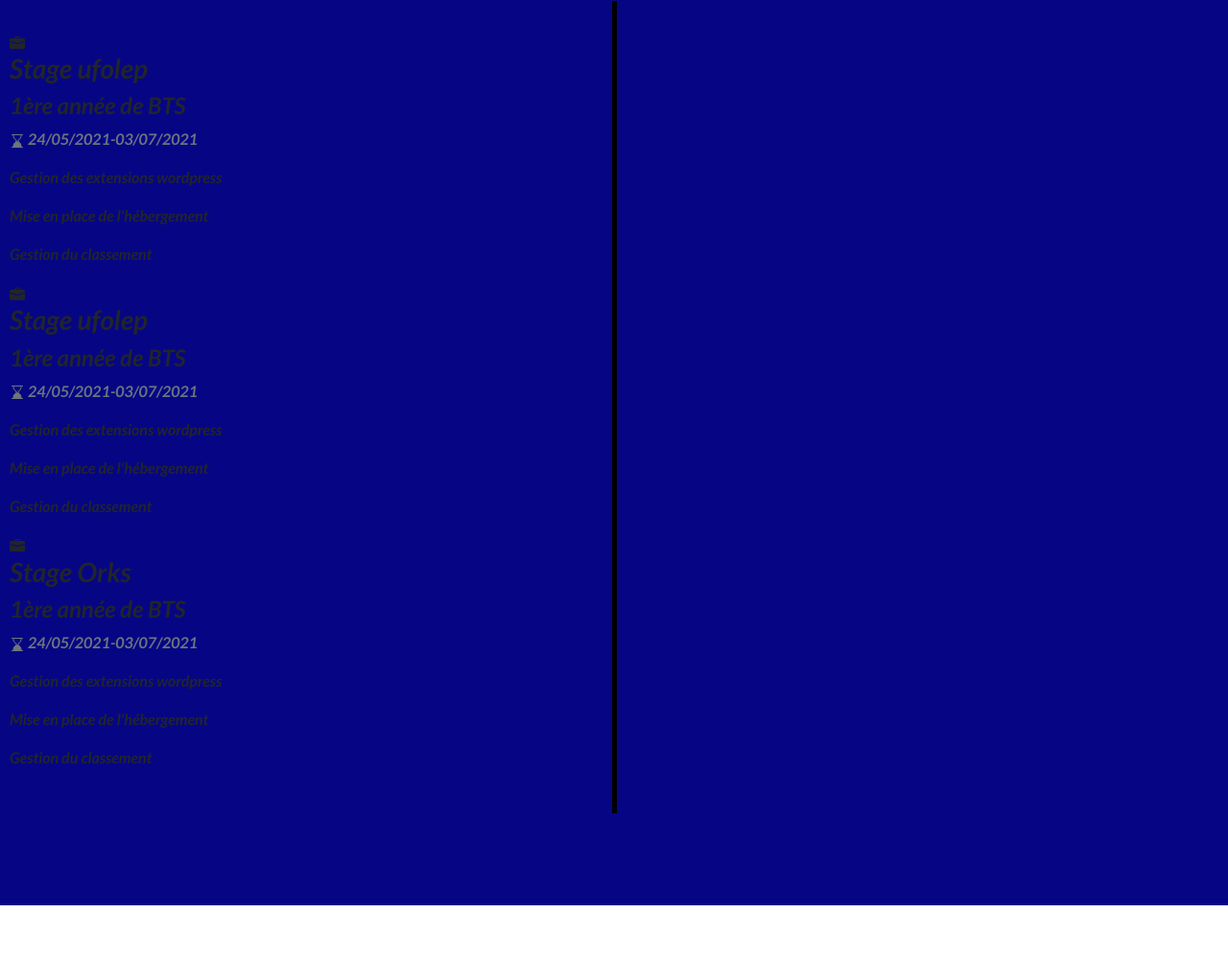
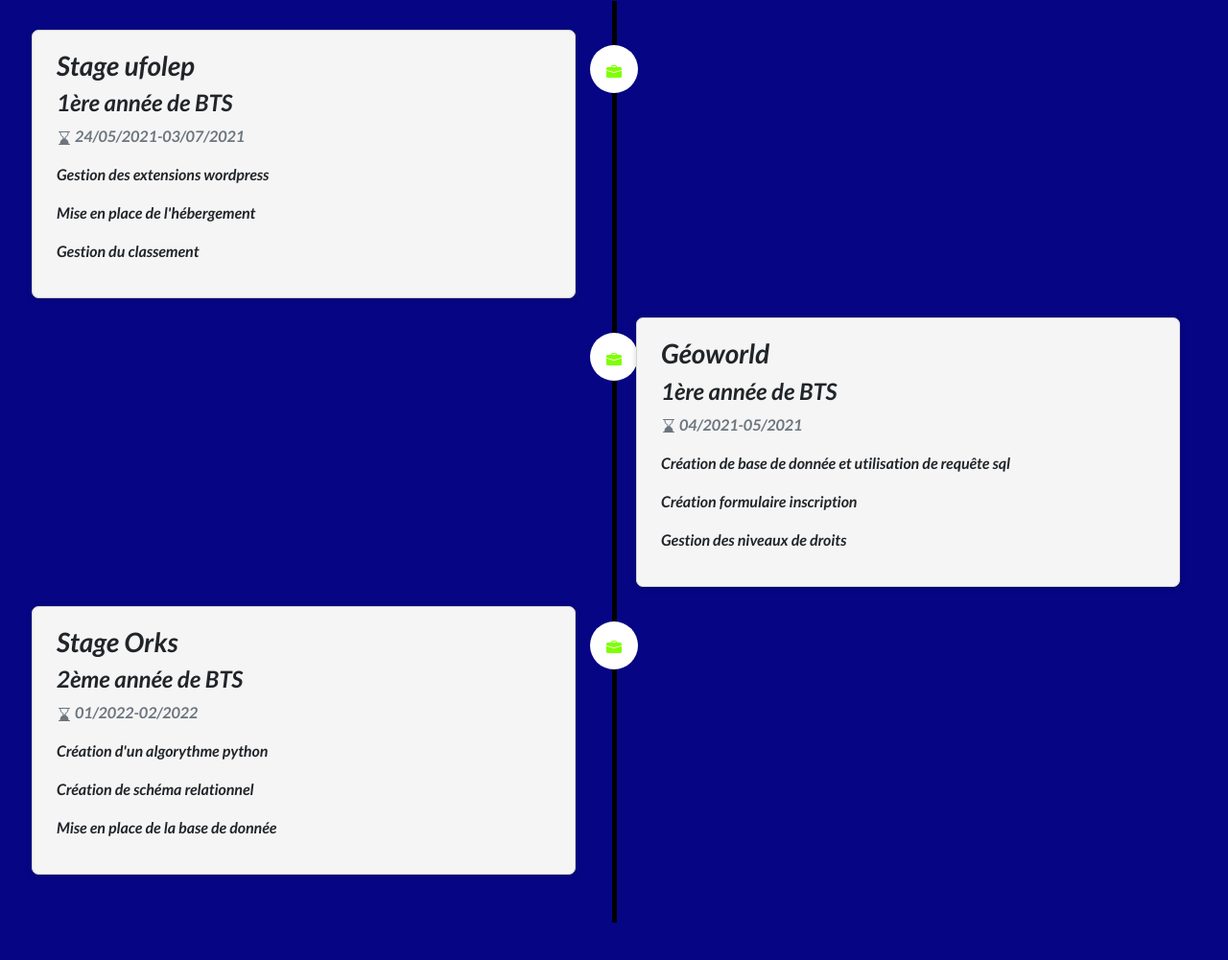
Before and after one commit to Tekenwitt/Tekenwitt, a plain HTML site: page index.html in a window 1280 px wide. Shown: the part 1232-2233 px from the top of the page at 96% size. Before the commit the page ends 2176 px from the top, so only its background shows below. Drawn offline with nearby package versions, Linux system fonts and the light colour scheme.

Commit message:
Add files via upload

```diff
--- a/index.html
+++ b/index.html
@@ -133,11 +133,11 @@
                                     <path d="M0 12.5A1.5 1.5 0 0 0 1.5 14h13a1.5 1.5 0 0 0 1.5-1.5V6.85L8.129 8.947a.5.5 0 0 1-.258 0L0 6.85v5.65z"/>
                                 </svg>
                             </div>
-                            <div class="timeline-panel-container">
+                            <div class="timeline-panel-container-inverted">
                              <div class="timeline-panel">
                                  <div class="timeline-heading">
                                     <h3>
-                                        Stage ufolep
+                                        Géoworld
                                     </h3>
 
                                     <h4>
@@ -146,19 +146,19 @@
                                     <p class="text-muted">
                                        <span><svg xmlns="http://www.w3.org/2000/svg" width="16" height="16" fill="currentColor" class="bi bi-hourglass-bottom" viewBox="0 0 16 16">
                                         <path d="M2 1.5a.5.5 0 0 1 .5-.5h11a.5.5 0 0 1 0 1h-1v1a4.5 4.5 0 0 1-2.557 4.06c-.29.139-.443.377-.443.59v.7c0 .213.154.451.443.59A4.5 4.5 0 0 1 12.5 13v1h1a.5.5 0 0 1 0 1h-11a.5.5 0 1 1 0-1h1v-1a4.5 4.5 0 0 1 2.557-4.06c.29-.139.443-.377.443-.59v-.7c0-.213-.154-.451-.443-.59A4.5 4.5 0 0 1 3.5 3V2h-1a.5.5 0 0 1-.5-.5zm2.5.5v1a3.5 3.5 0 0 0 1.989 3.158c.533.256 1.011.791 1.011 1.491v.702s.18.149.5.149.5-.15.5-.15v-.7c0-.701.478-1.236 1.011-1.492A3.5 3.5 0 0 0 11.5 3V2h-7z"/>
-                                      </svg></span> 24/05/2021-03/07/2021
+                                      </svg></span> 04/2021-05/2021
                                     </p>
                                  </div>
                                  <div class="timeline-body">
                                     <p>
-                                        Gestion des extensions wordpress
+                                        Création de base de donnée et utilisation de requête sql
                                     </p>
                                     <p>
-                                        Mise en place de l'hébergement
+                                        Création formulaire inscription
 
                                     </p>
                                     <p>
-                                        Gestion du classement
+                                        Gestion des niveaux de droits
                                     </p>
                                  </div>
                              </div>
@@ -179,24 +179,24 @@
                                     </h3>
 
                                     <h4>
-                                        1ère année de BTS
+                                        2ème année de BTS
                                     </h4>
                                     <p class="text-muted">
                                        <span><svg xmlns="http://www.w3.org/2000/svg" width="16" height="16" fill="currentColor" class="bi bi-hourglass-bottom" viewBox="0 0 16 16">
                                         <path d="M2 1.5a.5.5 0 0 1 .5-.5h11a.5.5 0 0 1 0 1h-1v1a4.5 4.5 0 0 1-2.557 4.06c-.29.139-.443.377-.443.59v.7c0 .213.154.451.443.59A4.5 4.5 0 0 1 12.5 13v1h1a.5.5 0 0 1 0 1h-11a.5.5 0 1 1 0-1h1v-1a4.5 4.5 0 0 1 2.557-4.06c.29-.139.443-.377.443-.59v-.7c0-.213-.154-.451-.443-.59A4.5 4.5 0 0 1 3.5 3V2h-1a.5.5 0 0 1-.5-.5zm2.5.5v1a3.5 3.5 0 0 0 1.989 3.158c.533.256 1.011.791 1.011 1.491v.702s.18.149.5.149.5-.15.5-.15v-.7c0-.701.478-1.236 1.011-1.492A3.5 3.5 0 0 0 11.5 3V2h-7z"/>
-                                      </svg></span> 24/05/2021-03/07/2021
+                                      </svg></span> 01/2022-02/2022
                                     </p>
                                  </div>
                                  <div class="timeline-body">
                                     <p>
-                                        Gestion des extensions wordpress
+                                        Création d'un algorythme python
                                     </p>
                                     <p>
-                                        Mise en place de l'hébergement
+                                        Création de schéma relationnel
 
                                     </p>
                                     <p>
-                                        Gestion du classement
+                                        Mise en place de la base de donnée
                                     </p>
                                  </div>
                              </div>
--- a/style/style.css
+++ b/style/style.css
@@ -96,6 +96,50 @@ img {
     left: 50%;
     margin-left: -2.5px;
 }
+.timeline > li {
+    margin-bottom: 20px;
+    position: relative;
+}
+.timeline > li:before,
+.timeline > li:after{
+    content:" ";
+    display: table;
+}
+.timeline > li:after{
+    clear: both;
+}
+.timeline li .timeline-badge{
+    color: chartreuse;
+    width: 50px;
+    line-height: 50px;
+    font-size: 20px;
+    text-align: center;
+    position: absolute;
+    top: 16px;
+    left: 50%;
+    margin-left: -25px;
+    background-color: white;
+    border-radius: 50%;
+}
+.timeline-panel-container{
+    width: 50%;
+    float: left;
+}
+.timeline-panel-container-inverted{
+    width: 50%;
+    float: right;
+}
+.timeline-panel{
+    width: 90%;
+    float: right;
+    margin-right: 40px;
+    border: 1px solid #d4d4d4;
+    border-radius: 7px;
+    padding: 20px 25px;
+    position: relative;
+    box-shadow: 0 1px 6px rgba(0,0,0,0.175);
+    background-color: whitesmoke;
+}
 /* .navbar section li {
     float:right;
 }
```
